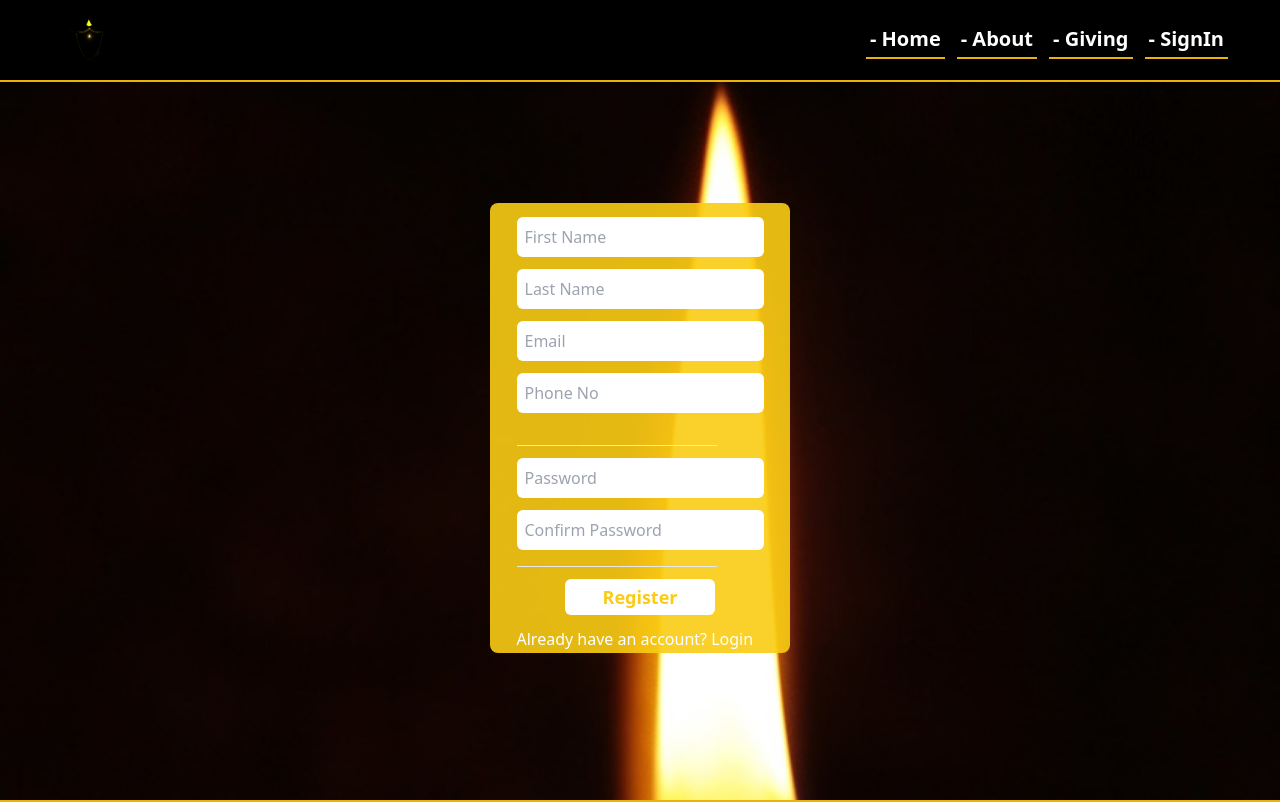
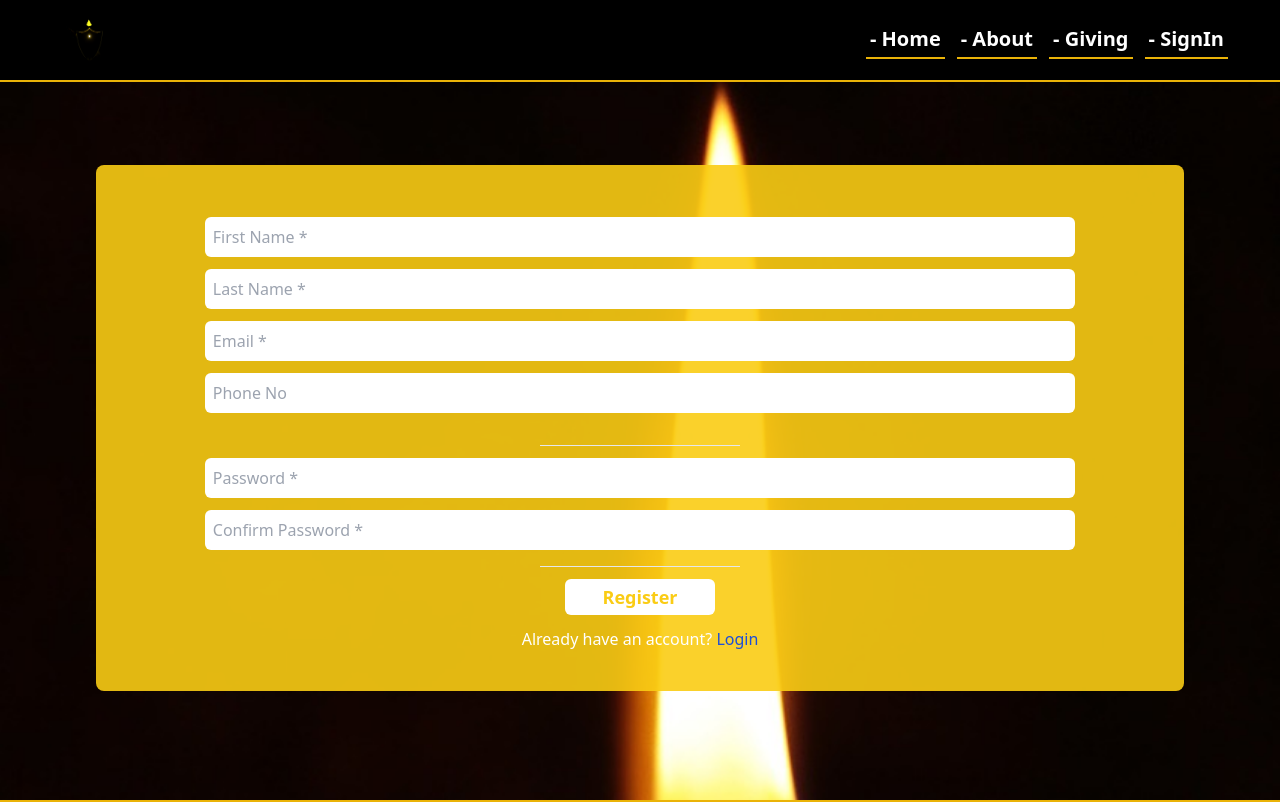
Before and after one commit to Shekinah007/ffcm-front, a React (Vite) app in the folder frontend/: page /register in a window 1280 px wide. Shown: the top 802 px of the page. Built offline with nearby package versions, Linux system fonts and the light colour scheme.

Commit message:
Custom validation for register form

```diff
--- a/frontend/src/components/Register.tsx
+++ b/frontend/src/components/Register.tsx
@@ -18,7 +18,9 @@ const Register = () => {
     const handleRegister = (e: any) => {
         e.preventDefault()
 
-        if (password === confirmPassword) {
+        const emailReg = /^\w+([\.-]?\w+)*@\w+([\.-]?\w+)*(\.\w{2,3})+$/
+
+
 
         const userData = {
             firstName: firstName,
@@ -30,6 +32,30 @@ const Register = () => {
 
 
         console.log(userData)
+
+        if (!firstName || !lastName || !email || !password) {
+            toast("All required fields must be filled in!")
+            return
+        }
+
+        if (email.match(emailReg) == null) {
+            toast('Your email address is not valid. E.g "justice@example.com"')
+            return;
+        }
+
+        if (password.length < 6) {
+            toast("Password must have at least 6 characters")
+            return
+        }
+
+        if (password !== confirmPassword) {
+            toast("Passwords do mot match!")
+            return;
+        }
+
+        console.log("passed")
+
+
         fetch("http://localhost:3000/auth/register", {
             method: "POST",
             headers: {
@@ -55,66 +81,70 @@ const Register = () => {
         })
         console.log("Submitted!!")
     }
-    }
 
     return (
 
-        <div className='sign-page pt-14 min-h-screen flex flex-col justify-center items-center bg-bg3 bg-cover bg-no-repeat'>
+        <div className='sign-page pt-14 min-h-screen flex flex-col justify-center text-center items-center bg-bg3 bg-cover bg-no-repeat'>
             <div>
-
             </div>
-            <div className="rounded-lg bg-yellow-400/90 text-white h-[450px] w-[300px] flex flex-col items-center justify-center gap-3">
+            <div className="rounded-lg bg-yellow-400/90 text-white w-[85%] py-10 flex flex-col  justify-center gap-3">
                 <div className="">
                     {/* <h2 className="font-semibold text-xl text-center">Register</h2> */}
                     {/* <hr className="w-[200px] mt-1 mb-5" /> */}
                 </div>
                 <form className="signin flex flex-col gap-3">
-                    <div>
+                    <div className="flex flex-col">
                         <label htmlFor="firstName"></label>
                         <input
                             onChange={e => setFirstName(e.target.value)}
                             value={firstName}
-                            id="firstName" type="string" required placeholder="First Name" className="p-2 text-black rounded-md" />
+                            id="firstName" type="string" required placeholder="First Name *"
+                            className="p-2 text-black rounded-md w-[80%] self-center" />
                     </div>
-                    <div>
+                    <div className="flex flex-col">
                         <label htmlFor="lastName"></label>
                         <input
                             onChange={(e) => setLastName(e.target.value)}
                             value={lastName}
-                            id="lastName" type="string" required placeholder="Last Name " className="p-2 text-black rounded-md" />
+                            id="lastName" type="string" required placeholder="Last Name *"
+                            className="p-2 text-black rounded-md w-[80%] self-center" />
                     </div>
-                    <div>
+                    <div className="flex flex-col">
                         <label htmlFor="email"></label>
                         <input
                             value={email}
                             onChange={e => setEmail(e.target.value)}
-                            id="email" type="email" required placeholder="Email" className="p-2 text-black rounded-md" />
+                            id="email" type="email" required placeholder="Email *"
+                            className="p-2 text-black rounded-md w-[80%] self-center" />
                     </div>
-                    <div>
+                    <div className="flex flex-col">
                         <label htmlFor="phone"></label>
                         <input
                             value={phone}
                             onChange={e => setPhone(e.target.value)}
-                            id="phone" type="string" placeholder="Phone No" className="p-2 text-black rounded-md" />
+                            id="phone" type="string" placeholder="Phone No"
+                            className="p-2 text-black rounded-md w-[80%] self-center" />
                     </div>
-                    <hr className="w-[200px] mt-5 " />
-                    <div>
+                    <hr className="w-[200px] mt-5 self-center" />
+                    <div className="flex flex-col">
                         <label htmlFor="password"></label>
                         <input
                             value={password}
                             onChange={e => setPassword(e.target.value)}
-                            id="password" type="password" required minLength={4} placeholder="Password" className="p-2 text-black rounded-md" />
+                            id="password" type="password" required minLength={6} placeholder="Password *"
+                            className="p-2 text-black rounded-md w-[80%] self-center" />
                     </div>
-                    <div>
+                    <div className="flex flex-col">
                         <label htmlFor="confirmPassword"></label>
                         <input
                             value={confirmPassword}
                             onChange={e => setConfirmPassword(e.target.value)}
-                            id="confirmPassword" type="password" required minLength={4} placeholder="Confirm Password" className="p-2 text-black rounded-md" />
+                            id="confirmPassword" type="password" required minLength={4} placeholder="Confirm Password *"
+                            className="p-2 text-black rounded-md w-[80%] self-center" />
                     </div>
-                    <hr className="w-[200px] mt-1 " />
+                    <hr className="w-[200px] mt-1 self-center" />
                     <button className="bg-white text-yellow-400 rounded-md font-semibold text-lg w-[150px] self-center py-1" onClick={(e) => { handleRegister(e); }} >Register</button>
-                    <p>Already have an account? <Link to={"/signin"}>Login</Link></p>
+                    <p>Already have an account? <Link to={"/signin"} className="text-blue-700">Login</Link></p>
                 </form>
             </div>
 
--- a/frontend/src/pages/AdminDashboard.tsx
+++ b/frontend/src/pages/AdminDashboard.tsx
@@ -21,7 +21,7 @@ const AdminDashboard = () => {
             }
         }).then(res => {
             if (res.ok) {
-                toast("Success")
+                // toast("Success")
                 return res.json()
             } else {
                 toast("Error")
--- a/frontend/src/pages/Home.tsx
+++ b/frontend/src/pages/Home.tsx
@@ -33,7 +33,7 @@ const Home = () => {
     ]
 
     const [currentVerse, setCurrentVerse] = useState(verses[0])
-    console.log("currentVerse: ", currentVerse.ref)
+    // console.log("currentVerse: ", currentVerse.ref)
 
 
 
--- a/frontend/src/pages/SignIn.tsx
+++ b/frontend/src/pages/SignIn.tsx
@@ -56,7 +56,7 @@ const SignIn = () => {
                     toast("Login Successfull")
                     return res.json()
                 } else {
-                    toast("Login failed!!")
+                    toast("Login failed. Invalid email or password")
                     // console.log(res)
                     return ""
                 }
```
Lines whose indentation alone changed are shown as unchanged.
